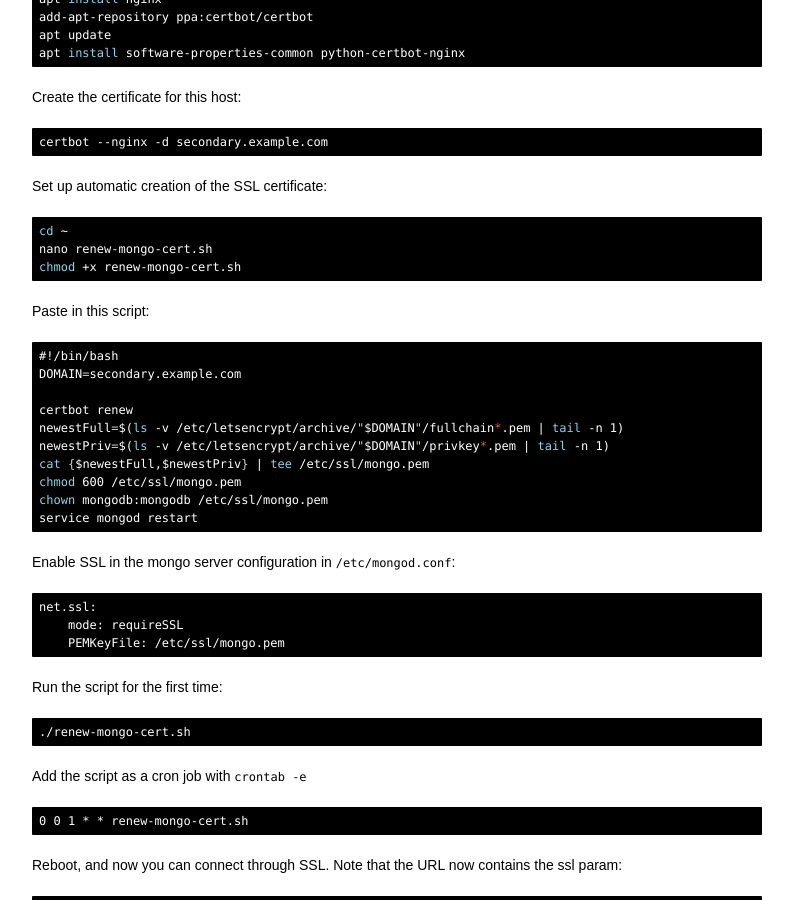
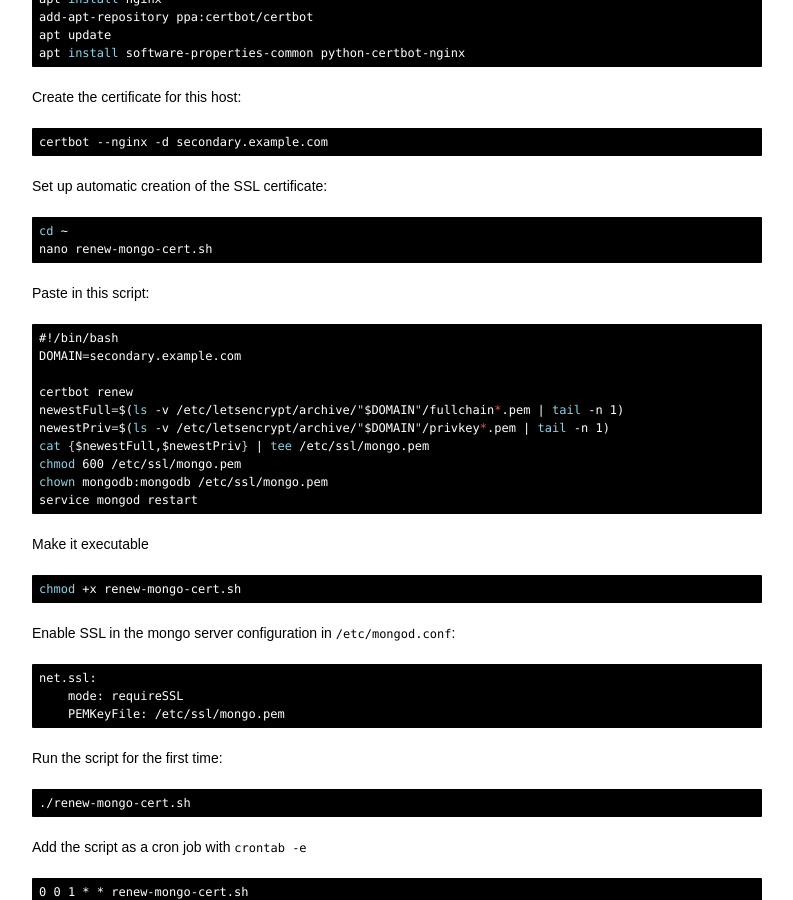
Before and after one commit to jamesloper/blog, a Jekyll site: the page built from _posts/2019-07-01-mongodb-cluster-setup-with-ssl.md, in a window 1280 px wide and 900 px high, scrolled down 1616 px. Shown: the whole window, without its empty margins (348-1141 px from the left). Built offline with Jekyll 4.4.1, drawn with Linux system fonts in a browser that asks for light colours.

Commit message:
Update 2019-07-01-mongodb-cluster-setup-with-ssl.md

````diff
--- a/_posts/2019-07-01-mongodb-cluster-setup-with-ssl.md
+++ b/_posts/2019-07-01-mongodb-cluster-setup-with-ssl.md
@@ -124,6 +123,12 @@ cat {$newestFull,$newestPriv} | tee /etc/ssl/mongo.pem
 chmod 600 /etc/ssl/mongo.pem
 chown mongodb:mongodb /etc/ssl/mongo.pem
 service mongod restart
+```
+
+Make it executable
+
+``` bash
+chmod +x renew-mongo-cert.sh
 ```
 
 Enable SSL in the mongo server configuration in `/etc/mongod.conf`:
````
Also changed, not shown: other parts of _posts/2019-07-01-mongodb-cluster-setup-with-ssl.md (+0 -1 lines).
